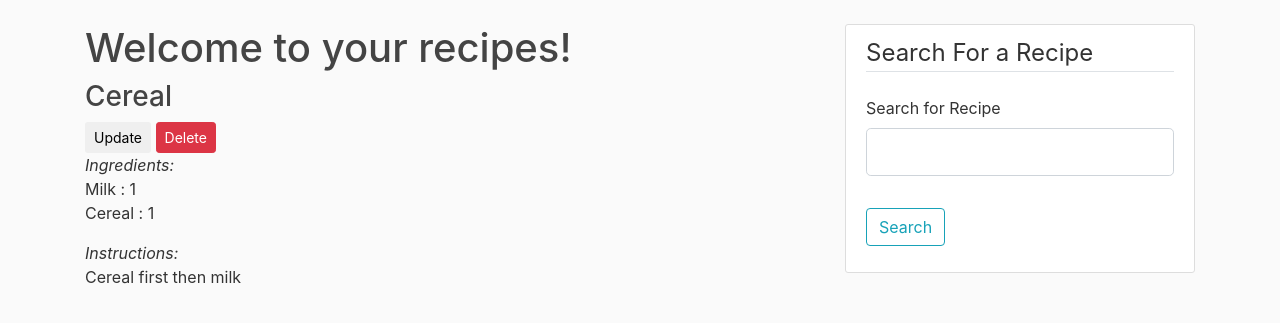
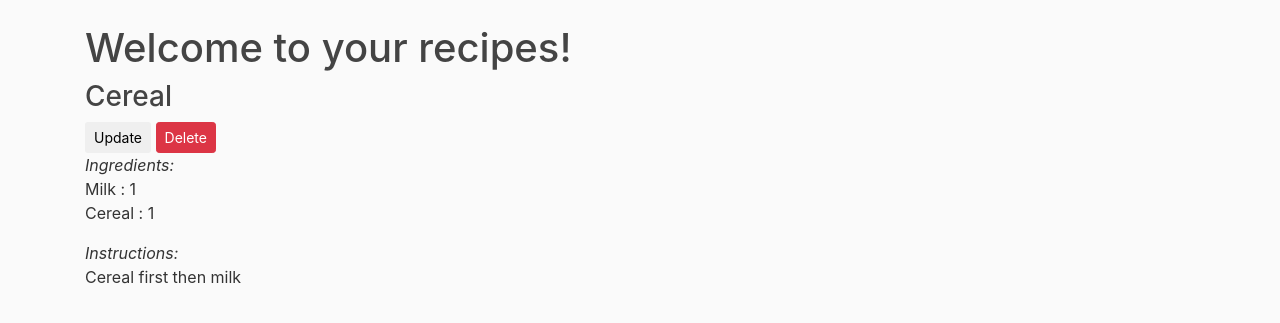
Before and after one commit to The-Cheese-Catchers/whatdowehave, a Flask app: page /search_recipe in a window 1280 px wide. Shown: the part 56-379 px from the top of the page. Run offline with Flask 2, Linux system fonts and the light colour scheme; a user stored in the database is signed in; data comes from the database, SQL or seed files in the repository; both versions use the stored data as it was after the commit; some libraries are stand-ins or nearby versions.

Commit message:
hiding search

```diff
--- a/wdwh/templates/search_recipe.html
+++ b/wdwh/templates/search_recipe.html
@@ -24,29 +24,3 @@
         You currently have no recipes added. Try adding some!
     {% endif %}
 {% endblock content %}
-{% block side %}
-<div class="content-section">
-    <form method="POST" action="">
-        {{ form.hidden_tag() }}
-            <fieldset class="form-group">
-                <legend class="border-bottom mb-4">Search For a Recipe</legend>
-                <div class="form-group">
-                    {{ form.query.label(class="form-control-label") }}
-                    {% if form.query.errors %}
-                        {{ form.query(class="form-control form-control-lg is-invalid") }}
-                        <div class="invalid-feedback">
-                            {% for error in form.query.errors %}
-                                <span>{{ error }}</span>
-                            {% endfor %}
-                        </div>
-                    {% else %}
-                        {{ form.query(class="form-control form-control-lg") }}
-                    {% endif %}
-                </div>
-            </fieldset>
-            <div class="form-group">
-                {{ form.submit(class="btn btn-outline-info") }}
-            </div>
-    </form>
-</div>
-{% endblock side %}
```
Also changed, not shown: wdwh/site.db.
